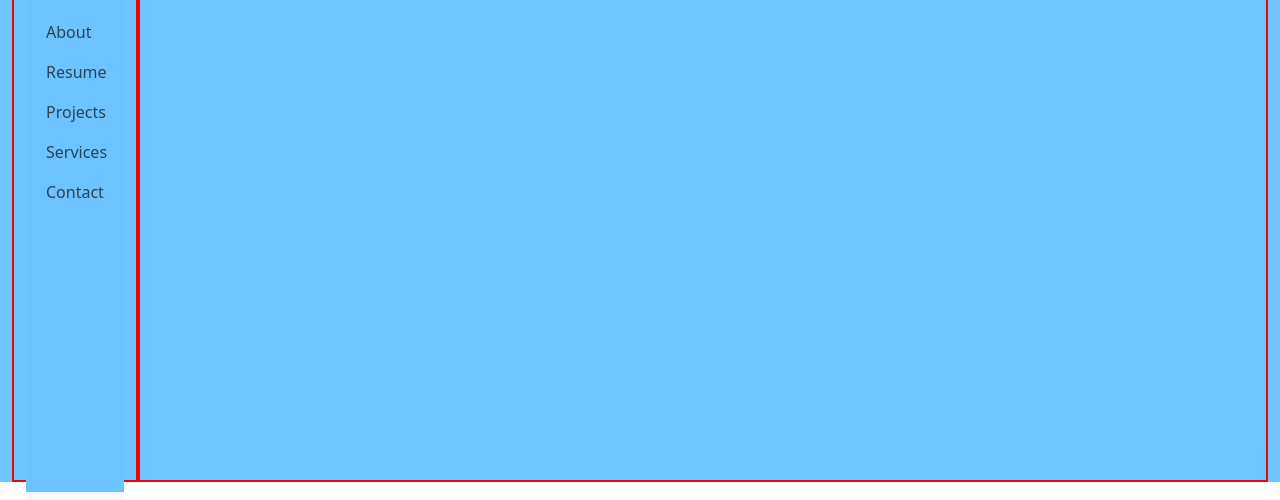
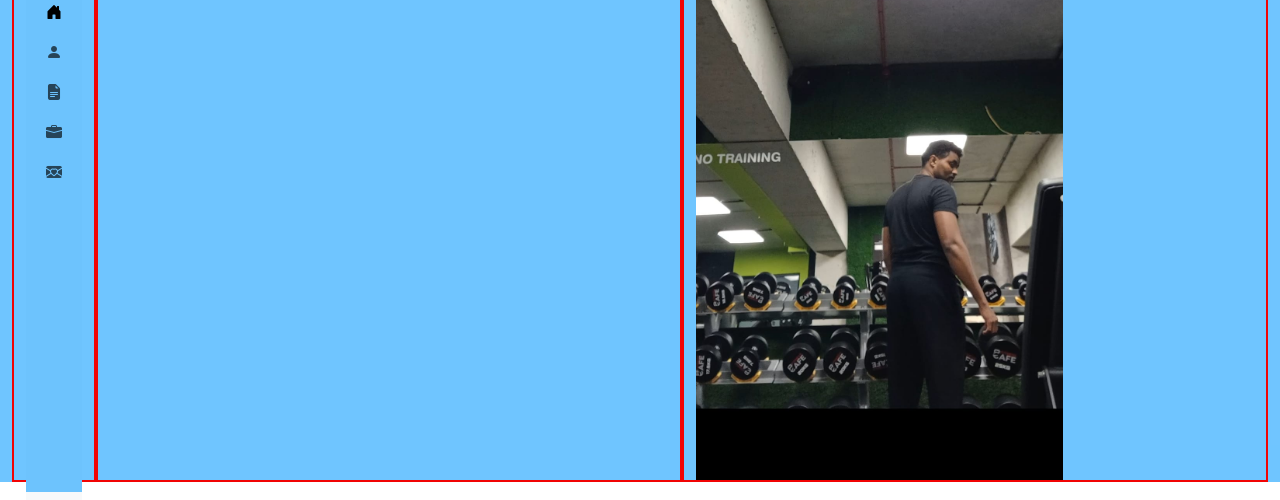
Before and after one commit to ZamirLucky/samirluckycreates, a plain HTML site: page index.html in a window 1280 px wide. Shown: the part 318-818 px from the top of the page. Drawn offline with nearby package versions, Linux system fonts and the light colour scheme.

Commit message:
added icons to the navbar

```diff
--- a/css/portfolio_styling.css
+++ b/css/portfolio_styling.css
@@ -1,11 +1,17 @@
-/*
-*{} */
+
+*{
+    --bs-link-color: #000000;
+    --icon-link-gap: .375rem;
+}
 
 .container-fluid{
     background-color: rgb(51, 173, 255, 0.7);
+    display: flex;
+    height: 100vh;
 }
 
 .navbar-container{
+
     width: 10%;
 }
 
@@ -14,15 +20,16 @@
     text-align: center;
 }
 
+/* .social-media-icons{
+    size: var(--icon-link-icon-size);
+} */
+
 .container{
     border: 2px solid rgb(241, 4, 4);
 }
 
 :root{
-    --bs-link-color: #000000;
+    --bs-link-icon-color: #000000;
+    --icon-link-gap: .375rem;
+    --icon-link-icon-size: 1em;
 }
-
-.container-fluid{
-    display: flex;
-    height: 100vh;
-}
--- a/index.html
+++ b/index.html
@@ -15,35 +15,42 @@
     <link rel="stylesheet" href="css/portfolio_styling.css">
 </head>
 <body>
-    <div class="container-fluid ">
-        <div class="container navbar-container">
+    <div class="container-fluid">
+        <div class="container navbar-container"> <!-- navbar-container -->
 
             <!-- Navbar -->
-            <nav class="navbar navbar-expand-lg bg-body-tertiary">
+            <nav class="navbar navbar-expand-lg bg-body-tertiary ">
                 <div class="container-fluid">
                   <button class="navbar-toggler" type="button" data-bs-toggle="collapse" data-bs-target="#navbarSupportedContent" aria-controls="navbarSupportedContent" aria-expanded="false" aria-label="Toggle navigation">
                     <span class="navbar-toggler-icon"></span>
                   </button>
                   <div class="collapse navbar-collapse" id="navbarSupportedContent">
 
-                    <ul class="navbar-nav me-auto mb-2 mb-lg-0 flex-column">
+                    <ul class="navbar-nav me-auto mb-2 mb-lg-0 flex-column ">
                       <li class="nav-item">
-                        <a class="nav-link active" aria-current="page" href="#">Home</a>
+                        <a class="nav-link active" aria-current="page" href="#">
+                          <i class="bi bi-house-door-fill"></i>
+                        </a>
                       </li>
                       <li class="nav-item">
-                        <a class="nav-link" href="#">About</a>
+                        <a class="nav-link" href="#">
+                          <i class="bi bi-person-fill"></i>
+                        </a>
                       </li>
                       <li class="nav-item">
-                        <a class="nav-link" href="#">Resume</a>
+                        <a class="nav-link" href="#">
+                          <i class="bi bi-file-earmark-text-fill"></i>
+                        </a>
                       </li>
                       <li class="nav-item">
-                        <a class="nav-link" href="#">Projects</a>
+                        <a class="nav-link" href="#">
+                          <i class="bi bi-briefcase-fill"></i>
+                        </a>
                       </li>
                       <li class="nav-item">
-                        <a class="nav-link" href="#">Services</a>
-                      </li>
-                      <li class="nav-item">
-                        <a class="nav-link" href="#">Contact</a>
+                        <a class="nav-link" href="#">
+                          <i class="bi bi-envelope-heart-fill"></i>
+                        </a>
                       </li>
                     </ul>
 
@@ -57,7 +64,7 @@
             Abdirizak Hassan Osman
           </h1>
           <p>I am developer</p>
-          <div>
+          <div class="social-media-icons">
             <a class="icon-link icon-link-hover" href="#">
               <i class="bi bi-linkedin"></i>
               <svg class="bi" aria-hidden="true"><use xlink:href="#arrow-right"></use></svg>
@@ -78,7 +85,9 @@
           </div>
         </div>
 
-
+        <div class="container">
+          <img src="images/me1.jpg" alt="mypic" style="height: 100%;"/>
+        </div>
 
     </div>
 
```
